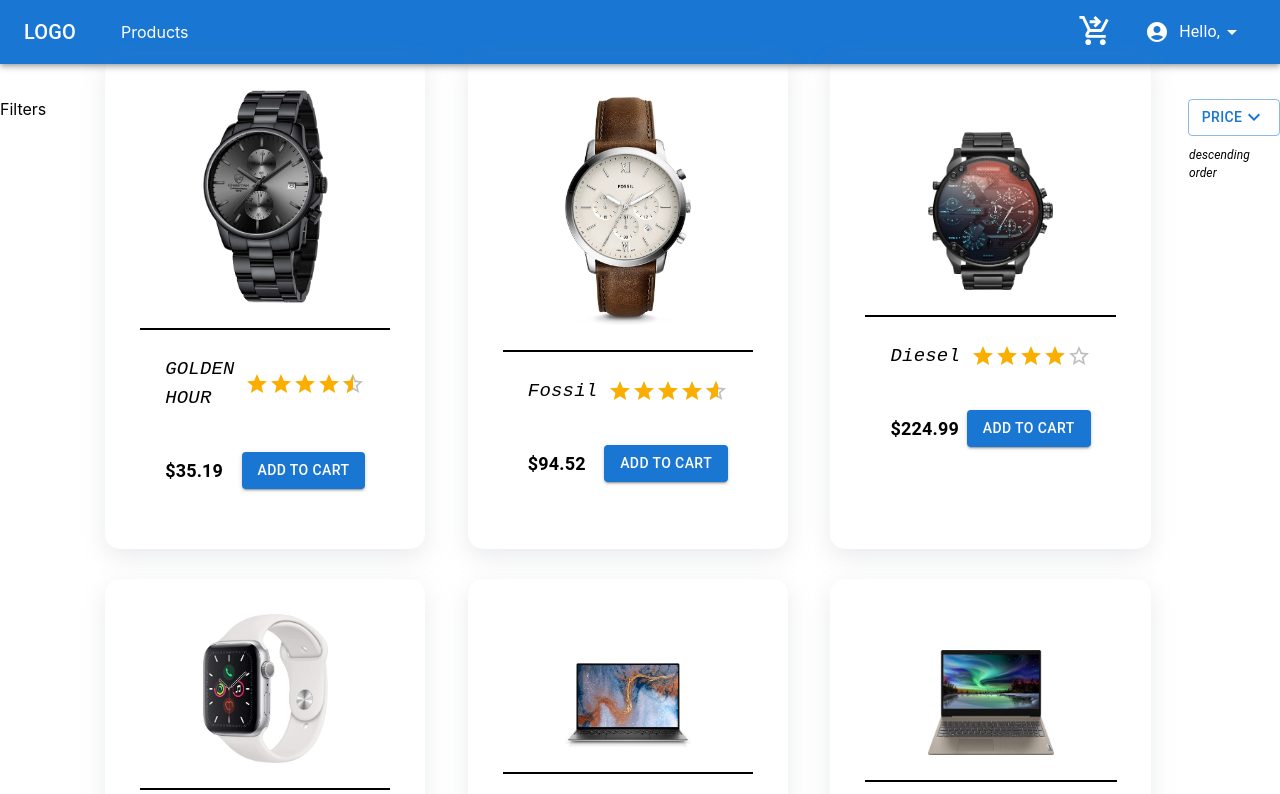
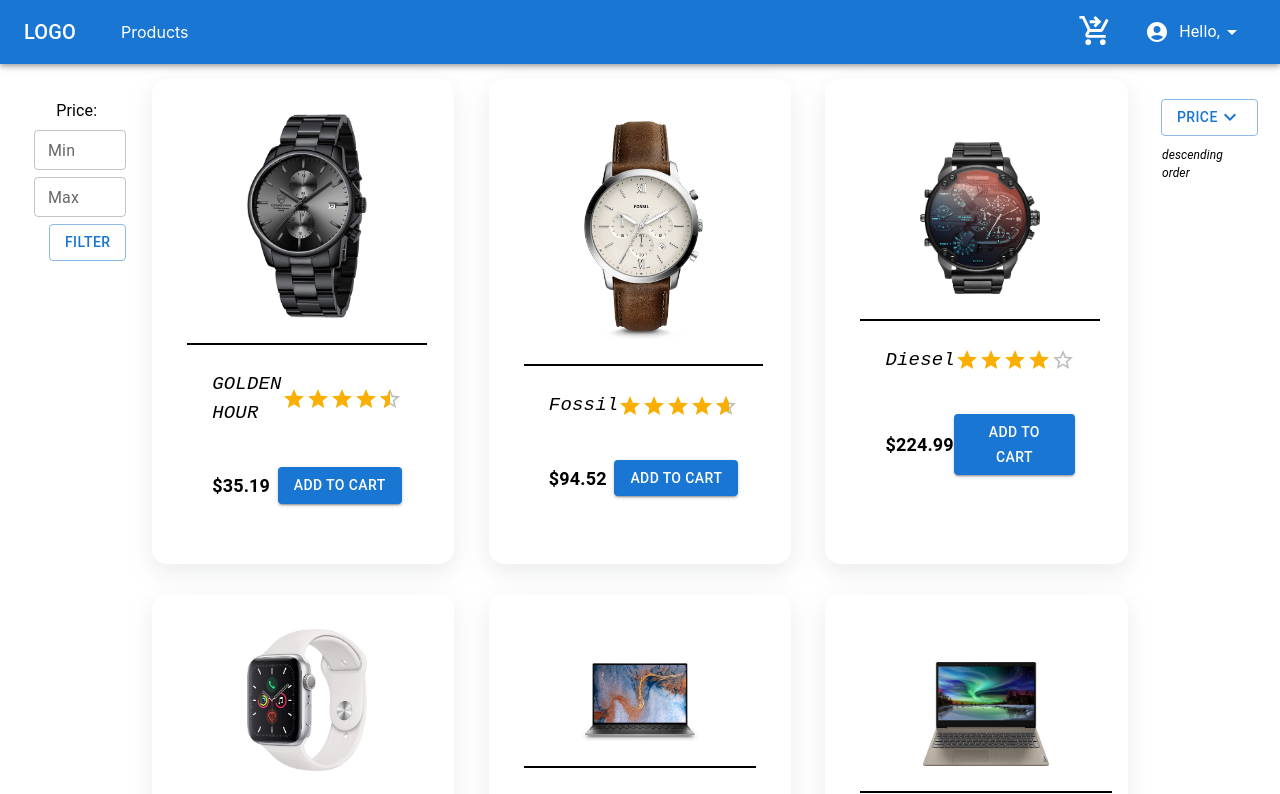
Before and after one commit to AniBukhrashvili/shopping-app, a React (Create React App) app: page /products in a window 1280 px wide. Shown: the top 794 px of the page. Built offline with nearby package versions, Linux system fonts and the light colour scheme; data requests are answered from the project's data file; sample sign-in values are in the browser's storage.

Commit message:
add filtering

```diff
--- /dev/null
+++ b/src/componenets/product-filter/ProductsFilter.jsx
@@ -0,0 +1,45 @@
+import { useState } from "react";
+
+import { Button, TextField, Typography, Box } from "@mui/material";
+
+const ProductFilter = ({ maxPrice, minPrice, onChange }) => {
+  const [max, setMax] = useState(maxPrice);
+  const [min, setMin] = useState(minPrice);
+
+  return (
+    <>
+      <Box>
+        <Typography textAlign="center" mb="7px">
+          Price:
+        </Typography>
+
+        <TextField
+          id="outlined-size-small"
+          label="Min"
+          size="small"
+          value={min}
+          onChange={(e) => setMin(e.target.value)}
+          sx={{ marginBottom: "7px", marginLeft: "7px" }}
+        />
+
+        <TextField
+          id="outlined-size-small"
+          label="Max"
+          size="small"
+          value={max}
+          onChange={(e) => setMax(e.target.value)}
+          sx={{ marginBottom: "7px", marginLeft: "7px" }}
+        />
+
+        <Button
+          variant="outlined"
+          sx={{ marginLeft: "22px" }}
+          onClick={() => onChange(max, min)}
+        >
+          Filter
+        </Button>
+      </Box>
+    </>
+  );
+};
+export default ProductFilter;
--- a/src/pages/products/Products.jsx
+++ b/src/pages/products/Products.jsx
@@ -3,6 +3,7 @@
 
 import NavBar from "../../componenets/navbar/NavBar";
 import ProductCard from "../../componenets/products-card/ProductCard";
+import ProductFilter from "../../componenets/product-filter/ProductsFilter";
 import { fetchProducts } from "./Products.services";
 
 import { Button, Grid, Pagination, Typography } from "@mui/material";
@@ -15,6 +16,8 @@
   const [page, setPage] = useState(1);
   const [limit, setLimit] = useState(9);
   const [order, setOrder] = useState(null);
+  const [max, setMax] = useState(0);
+  const [min, setMin] = useState(0);
   const [products, setProducts] = useState([]);
   const totalPages = Math.floor(totalItem / limit) + 1;
 
@@ -22,10 +25,10 @@
     const token = localStorage.getItem("authToken");
     const { sub } = parseJwt(token);
 
-    fetchProducts(token, page, limit, order, sub).then((data) =>
+    fetchProducts(token, page, limit, order, max, min, sub).then((data) =>
       setProducts(data)
     );
-  }, [page, limit, order]);
+  }, [page, limit, order, max, min]);
 
   const handleSortProducts = () => {
     const newOrder = order === "asc" ? "desc" : "asc";
@@ -41,21 +44,26 @@
     setProducts(data);
   };
 
+  const handleProductsFilter = (max, min) => {
+    setMax(max);
+    setMin(min);
+  };
+
   return (
     <>
       <NavBar />
       <Grid container spacing={2} justifyContent="center" display="flex">
         <Grid container item md={1} xs={12} mt="35px">
-          Filters
+          <ProductFilter max={0} min={0} onChange={handleProductsFilter} />
         </Grid>
 
-        <Grid container display="flex" item md={10} xs={12} spacing={3}>
+        <Grid container display="flex" item md={9.5}>
           {products.map((product) => (
             <ProductCard key={product.id} {...product} />
           ))}
         </Grid>
 
-        <Grid container item md={1} xs={12} height="32%" mt="35px">
+        <Grid item md={1} height="32%" mt="35px">
           <Button variant="outlined" onClick={handleSortProducts}>
             Price
             {order === "asc" ? (
--- a/src/pages/products/Products.services.js
+++ b/src/pages/products/Products.services.js
@@ -1,10 +1,18 @@
 const API_URL = 'http://localhost:8000/products/';
 
-export const fetchProducts = async(token, page, limit, order = 'asc') => {
+export const fetchProducts = async(token, page, limit, order = 'asc', maxValue = 0, minValue = 0) => {
     let url = `${API_URL}?_page=${page}&_limit=${limit}`;
 
     if (order) {
         url += `&_sort=price&_order=${order}`;
+    }
+
+    if (maxValue) {
+        url += `&price_lte=${maxValue}`;
+    }
+
+    if (minValue) {
+        url += `&price_gte=${minValue}`;
     }
 
     const response = await fetch(url, {
```
